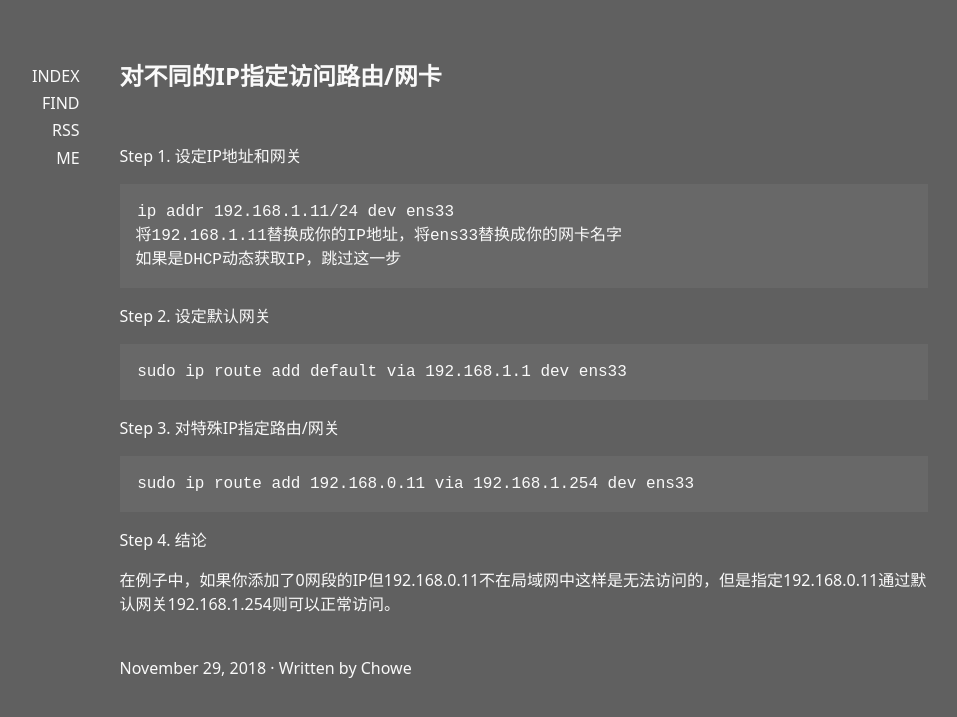
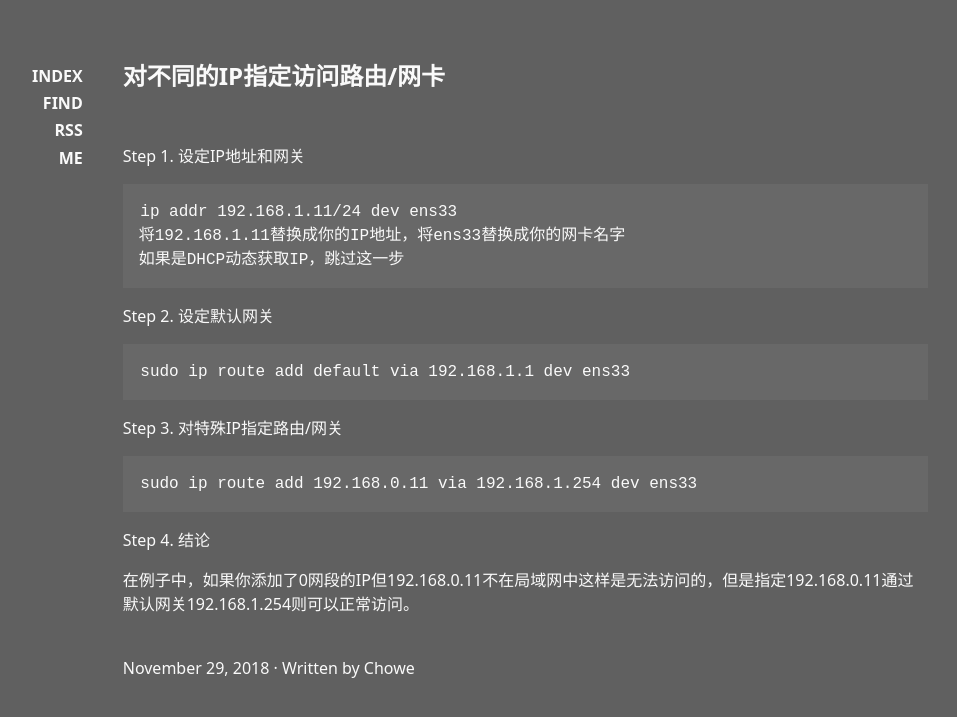
Before and after one commit to fixed-link/fixed-link.com, a Jekyll site: the page built from _posts/2018-11-29-make-IP-via-interface-that-you-want.md, in a window 1280 px wide. Shown: the top 717 px of the page, without its empty margins (160-1117 px from the left). Built offline with Jekyll 4.4.1, drawn with Linux system fonts in a browser that asks for light colours.

Commit message:
update css

```diff
--- a/_includes/navigation.html
+++ b/_includes/navigation.html
@@ -3,7 +3,8 @@
       <nav role="navigation">
 <ul>
    {% for item in site.data.navigation.links %}
-      <li><a href="{{ item.url }}" {% if item.url == page.url %} class="active"{% endif %}>{{ item.title }}</a></li>
+      <!-- <li><a href="{{ item.url }}" {% if item.url == page.url %} class="active"{% endif %}>{{ item.title }}</a></li> -->
+      <li><a href="{{ item.url }}" class="active">{{ item.title }}</a></li>
    {% endfor %}
 </ul>
 </nav>
```
